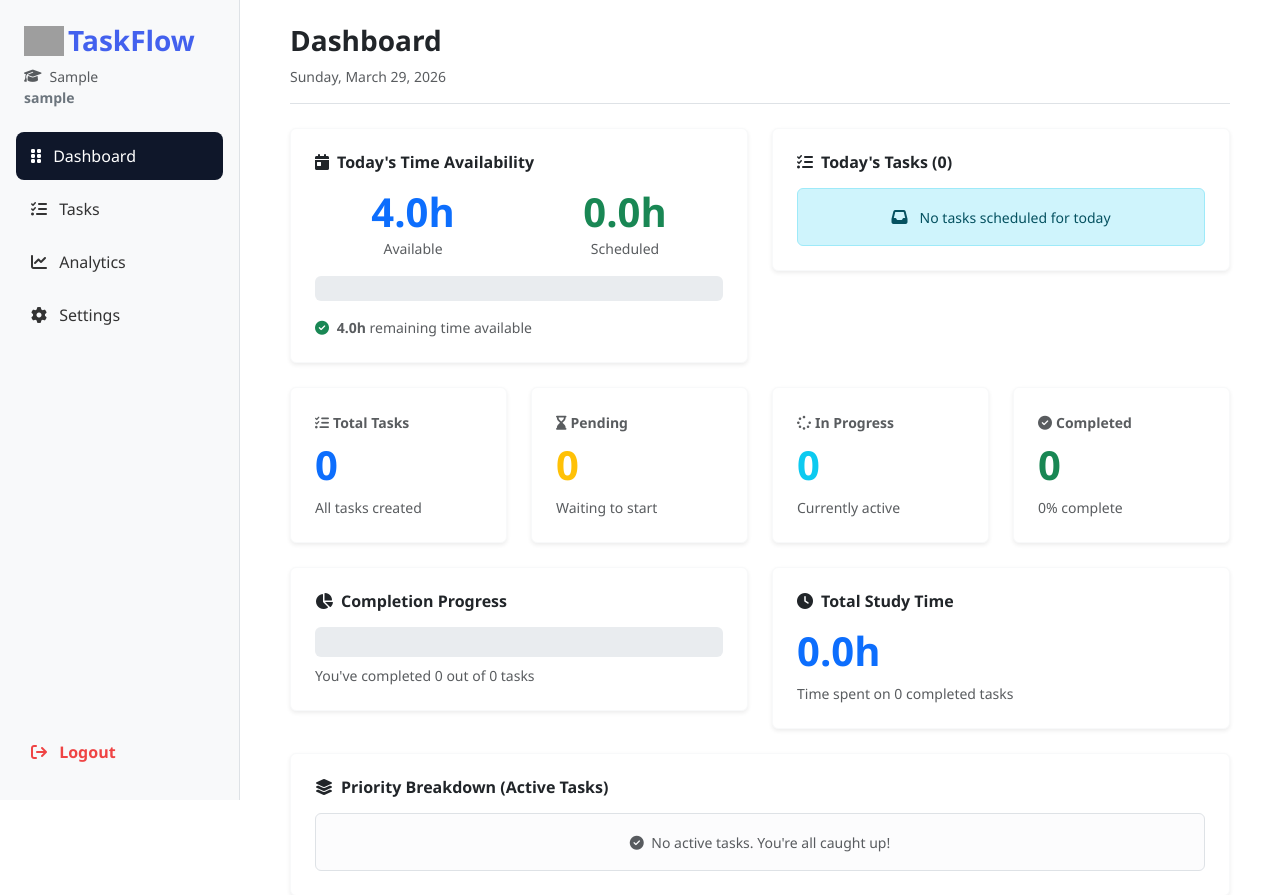
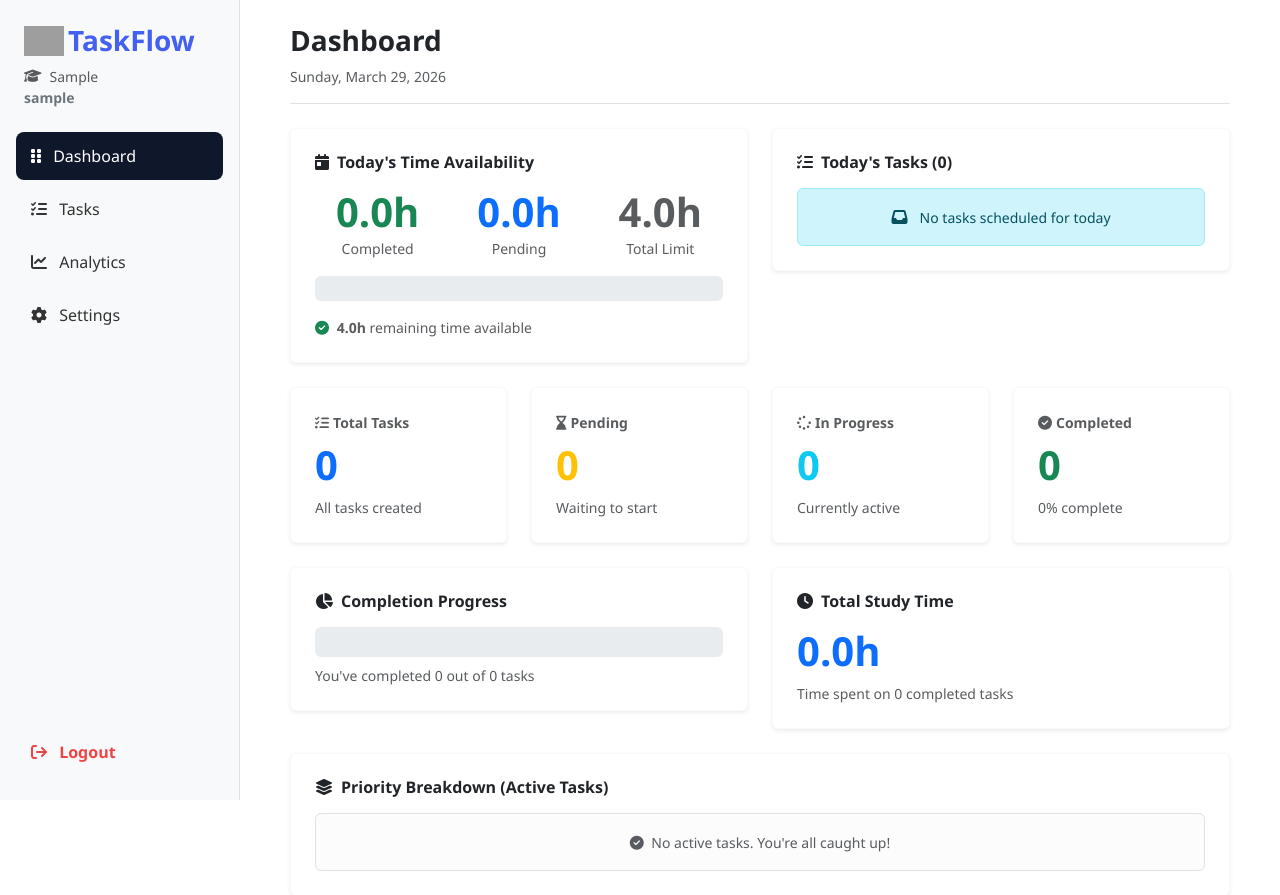
Before and after one commit to Shaikh-Subhan/TaskFlow, a Django app: page /dashboard/ in a window 1280 px wide. Shown: the top 895 px of the page. Run offline with Django 5.2, Linux system fonts and the light colour scheme; the visitor is signed in with stand-in values (Sample User, id 1); data comes from the database, SQL or seed files in the repository; data that the repository does not hold is empty; grey boxes are pictures that could not be loaded.

Commit message:
make dashboard statistics completely dynamic based on true stopwatch usage and active scheduling state

```diff
--- a/TaskFlow/views.py
+++ b/TaskFlow/views.py
@@ -22,14 +22,15 @@ def get_user_task_stats(user):
         pending=Count('id', filter=Q(status='Pending')),
         in_progress=Count('id', filter=Q(status='In Progress')),
         completed=Count('id', filter=Q(status='Completed')),
-        total_duration=Sum('duration', filter=Q(status='Completed')) or 0,
+        total_time_seconds=Sum('accumulated_time_seconds', filter=Q(status='Completed'))
     )
+    total_sec = stats['total_time_seconds'] or 0
     return {
         'total_tasks': stats['total'],
         'pending_count': stats['pending'],
         'in_progress_count': stats['in_progress'],
         'completed_count': stats['completed'],
-        'total_time_minutes': stats['total_duration'],
+        'total_time_minutes': round(total_sec / 60, 1),
     }
 
 @login_required(login_url='login')
@@ -112,6 +113,8 @@ def dashboard(request):
         'today_tasks': today_schedule['tasks'],
         'available_hours': today_schedule['available_hours'],
         'used_hours': today_schedule['used_hours'],
+        'pending_hours': today_schedule['pending_hours'],
+        'completed_hours': today_schedule['completed_hours'],
         'remaining_hours': today_schedule['remaining_hours'],
         'today_task_count': today_schedule['tasks_count'],
         'is_overbooked': today_schedule['is_overbooked'],
--- a/tasks/models.py
+++ b/tasks/models.py
@@ -181,19 +181,32 @@ class Task(models.Model):
             status__in=['Pending', 'In Progress']
         ).order_by('-priority')
 
+        completed_today_tasks = cls.objects.filter(
+            user=user,
+            scheduled_date=today,
+            status='Completed'
+        )
+
         # Calculate time metrics
-        total_duration = sum(task.duration for task in today_tasks)
+        pending_duration = sum(task.duration for task in today_tasks)
+        completed_duration = sum(task.duration for task in completed_today_tasks)
+
+        total_assigned_minutes = pending_duration + completed_duration
+
         tasks_count = today_tasks.count()
         available_hours = profile.available_hours_per_day
-        used_time = total_duration
-        remaining_minutes = available_minutes - total_duration
+        remaining_minutes = available_minutes - total_assigned_minutes
 
         return {
             'tasks': today_tasks,
             'available_minutes': available_minutes,
             'available_hours': available_hours,
-            'used_minutes': used_time,
-            'used_hours': round(used_time / 60, 2),
+            'pending_minutes': pending_duration,
+            'pending_hours': round(pending_duration / 60, 2),
+            'completed_minutes': completed_duration,
+            'completed_hours': round(completed_duration / 60, 2),
+            'used_minutes': total_assigned_minutes,
+            'used_hours': round(total_assigned_minutes / 60, 2),
             'remaining_minutes': remaining_minutes,
             'remaining_hours': round(remaining_minutes / 60, 2),
             'tasks_count': tasks_count,
--- a/templates/dashboard.html
+++ b/templates/dashboard.html
@@ -20,24 +20,33 @@
                                 <i class="fa-solid fa-calendar-day me-2"></i>Today's Time Availability
                             </h3>
                             <div class="row g-3 mb-3">
-                                <div class="col-6">
+                                <div class="col-4">
                                     <div class="text-center">
-                                        <div class="display-6 fw-bold text-primary">{{ available_hours }}h</div>
-                                        <span class="small text-muted">Available</span>
+                                        <div class="display-6 fw-bold text-success">{{ completed_hours }}h</div>
+                                        <span class="small text-muted">Completed</span>
                                     </div>
                                 </div>
-                                <div class="col-6">
+                                <div class="col-4">
                                     <div class="text-center">
-                                        <div class="display-6 fw-bold {% if is_overbooked %}text-danger{% else %}text-success{% endif %}">{{ used_hours }}h</div>
-                                        <span class="small text-muted">Scheduled</span>
+                                        <div class="display-6 fw-bold {% if is_overbooked %}text-danger{% else %}text-primary{% endif %}">{{ pending_hours }}h</div>
+                                        <span class="small text-muted">Pending</span>
+                                    </div>
+                                </div>
+                                <div class="col-4">
+                                    <div class="text-center">
+                                        <div class="display-6 fw-bold text-muted">{{ available_hours }}h</div>
+                                        <span class="small text-muted">Total Limit</span>
                                     </div>
                                 </div>
                             </div>
 
                             <!-- Time Progress Bar -->
                             <div class="progress mb-3" style="height: 25px;">
-                                <div class="progress-bar {% if is_overbooked %}bg-danger{% else %}bg-success{% endif %}" role="progressbar" style="width: {{ time_usage_percentage }}%" aria-valuenow="{{ used_hours }}" aria-valuemin="0" aria-valuemax="{{ available_hours }}">
-                                    {% if is_overbooked %}<small class="fw-bold text-white">OVERBOOKED</small>{% else %}<small class="fw-bold text-white">{{ used_hours }}/{{ available_hours }}h</small>{% endif %}
+                                <div class="progress-bar bg-success" role="progressbar" style="width: {% widthratio completed_hours available_hours 100 %}%">
+                                    {% if completed_hours > 0 %}<small class="fw-bold text-white">Done</small>{% endif %}
+                                </div>
+                                <div class="progress-bar {% if is_overbooked %}bg-danger{% else %}bg-primary{% endif %}" role="progressbar" style="width: {% widthratio pending_hours available_hours 100 %}%">
+                                    {% if pending_hours > 0 %}<small class="fw-bold text-white">Pending</small>{% endif %}
                                 </div>
                             </div>
 
```
